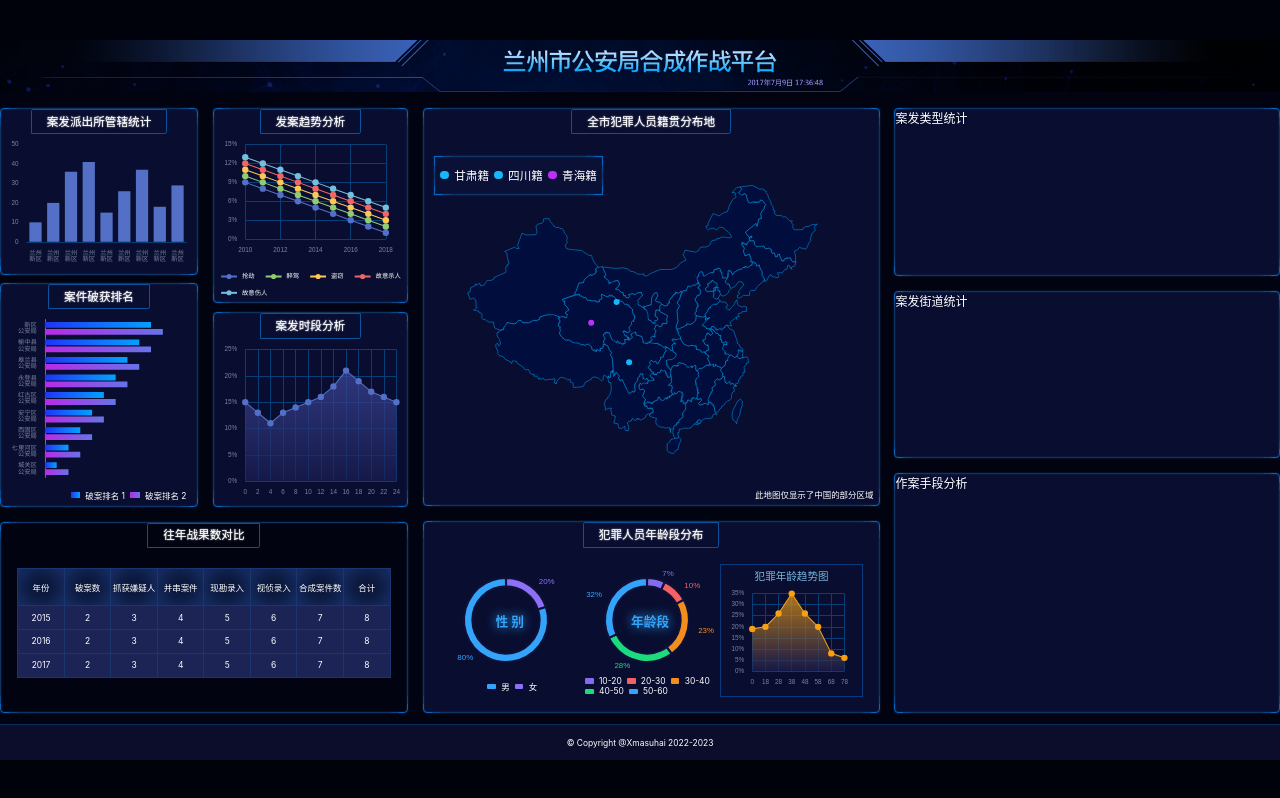
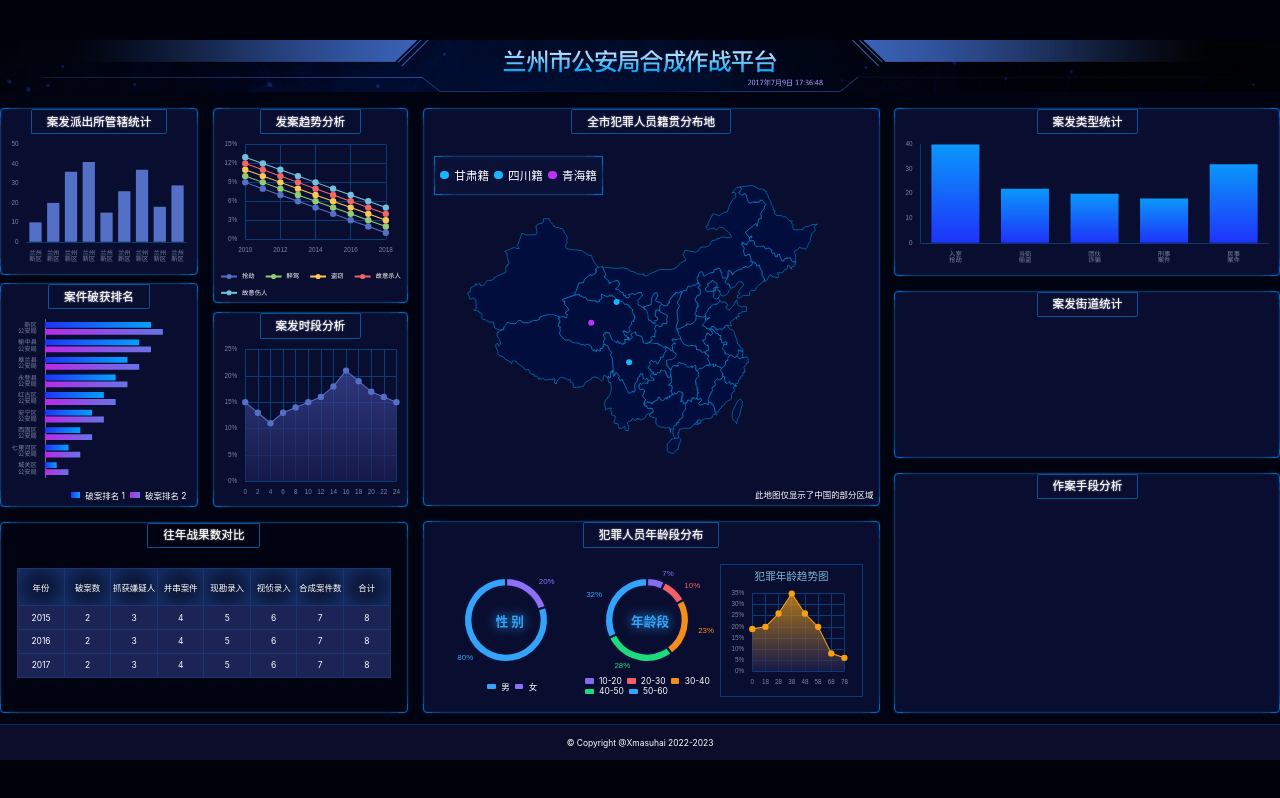
Before and after one commit to xmasuhai/big-screen-visualization_react, a React (Vite) app: page /#/ in a window 1280 px wide. Built offline with nearby package versions, Linux system fonts and the light colour scheme.

Commit message:
完成 chart-10
Took 23 seconds

```diff
--- /dev/null
+++ b/src/components/chart-10.tsx
@@ -0,0 +1,53 @@
+import React, {useEffect, useRef} from 'react'
+import * as echarts from 'echarts'
+import {createEchartsOptions} from '../shared/create-echarts-options'
+
+export const Chart10 = () => {
+  const divRef = useRef(null)
+  useEffect(() => {
+    const myChart = echarts.init(divRef.current)
+
+    myChart.setOption(createEchartsOptions({
+      xAxis: {
+        data: ['入室抢劫', '当街偷盗', '团伙诈骗', '刑事案件', '民事案件'],
+        axisTick: {show: false},
+        axisLine: {
+          lineStyle: {color: '#083B70'}
+        },
+        axisLabel: {
+          formatter(val) {
+            if (val.length > 2) {
+              const array = val.split('')
+              array.splice(2, 0, '\n')
+              return array.join('')
+            } else {
+              return val
+            }
+          }
+        },
+      },
+      yAxis: {
+        splitLine: {show: false},
+        axisLine: {
+          show: true,
+          lineStyle: {color: '#083B70'}
+        }
+      },
+      series: [{
+        type: 'bar',
+        data: [40, 22, 20, 18, 32],
+        color: new echarts.graphic.LinearGradient(0, 0, 0, 1, [{
+          offset: 0,
+          color: '#0A97FB'
+        }, {
+          offset: 1,
+          color: '#1E34FA'
+        }]),
+      }],
+    }))
+  }, [])
+
+  return (
+    <div ref={divRef} className="chart"></div>
+  )
+}
--- a/src/pages/home.tsx
+++ b/src/pages/home.tsx
@@ -6,10 +6,11 @@
 import {Chart3} from '../components/chart-3'
 import {Chart4} from '../components/chart-4'
 import {Chart5} from '../components/chart-5'
-import {Chart6} from "../components/chart-6";
-import {Chart7} from "../components/chart-7";
-import {Chart8} from "../components/chart-8";
-import {Chart9} from "../components/chart-9";
+import {Chart6} from '../components/chart-6'
+import {Chart7} from '../components/chart-7'
+import {Chart8} from '../components/chart-8'
+import {Chart9} from '../components/chart-9'
+import {Chart10} from '../components/chart-10'
 
 export const Home = () => {
   const year = new Date().getFullYear()
@@ -40,19 +41,22 @@
           </div>
         </section>
         <section className="section5">
-          <div className="bordered row1 案发类型">
+          {/*案发类型*/}
+          <div className="bordered row1 crime-type">
             <h2>案发类型统计</h2>
-            <div className="charts">
-
+            <div className="charts-wrapper">
+              <Chart10/>
             </div>
           </div>
-          <div className="bordered row2 案发街道">
+          {/*案发街道*/}
+          <div className="bordered row2 crime-street">
             <h2>案发街道统计</h2>
             <div className="charts">
 
             </div>
           </div>
-          <div className="bordered row3 作案手段">
+          {/*作案手段*/}
+          <div className="bordered row3 modus-operandi">
             <h2>作案手段分析</h2>
           </div>
         </section>
```
